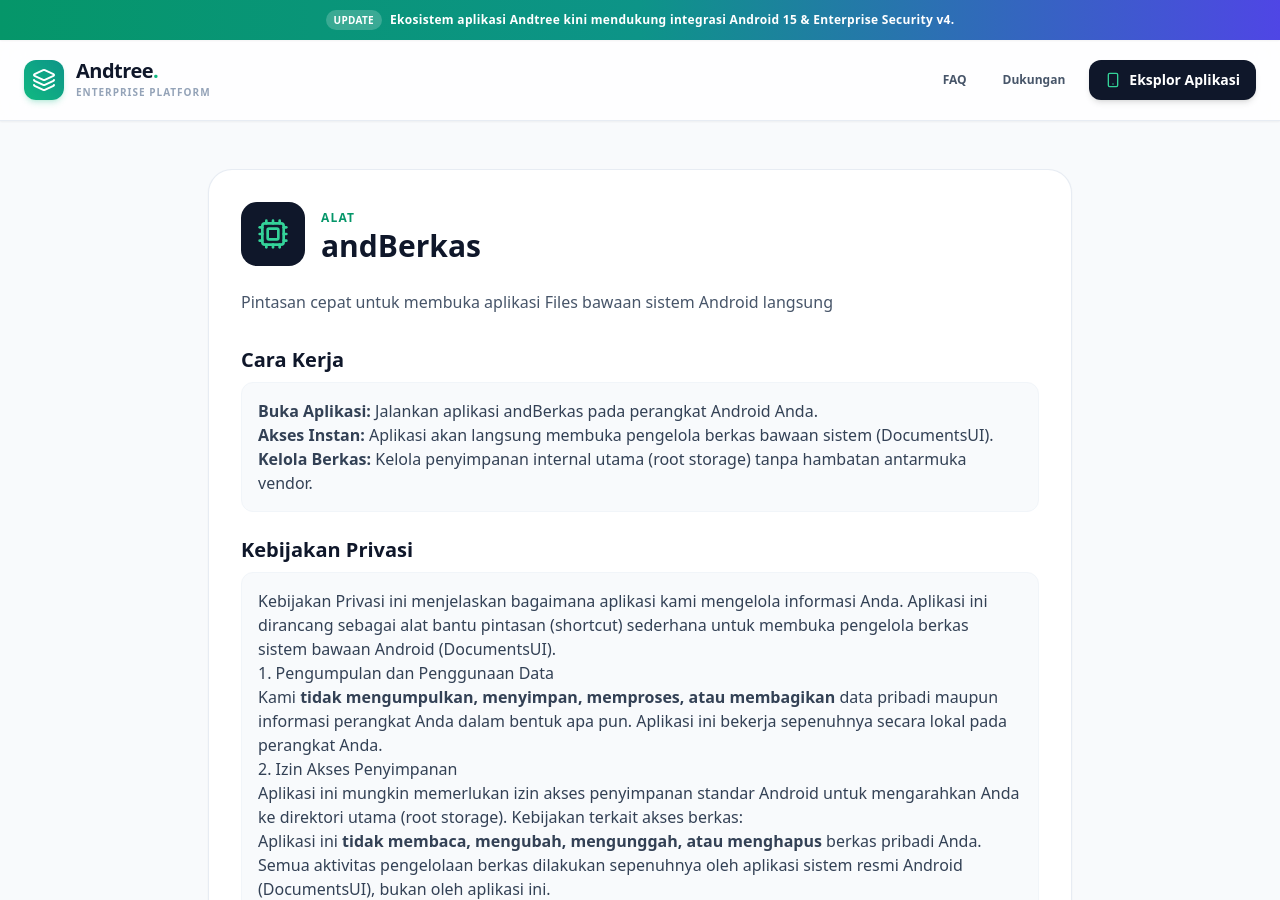
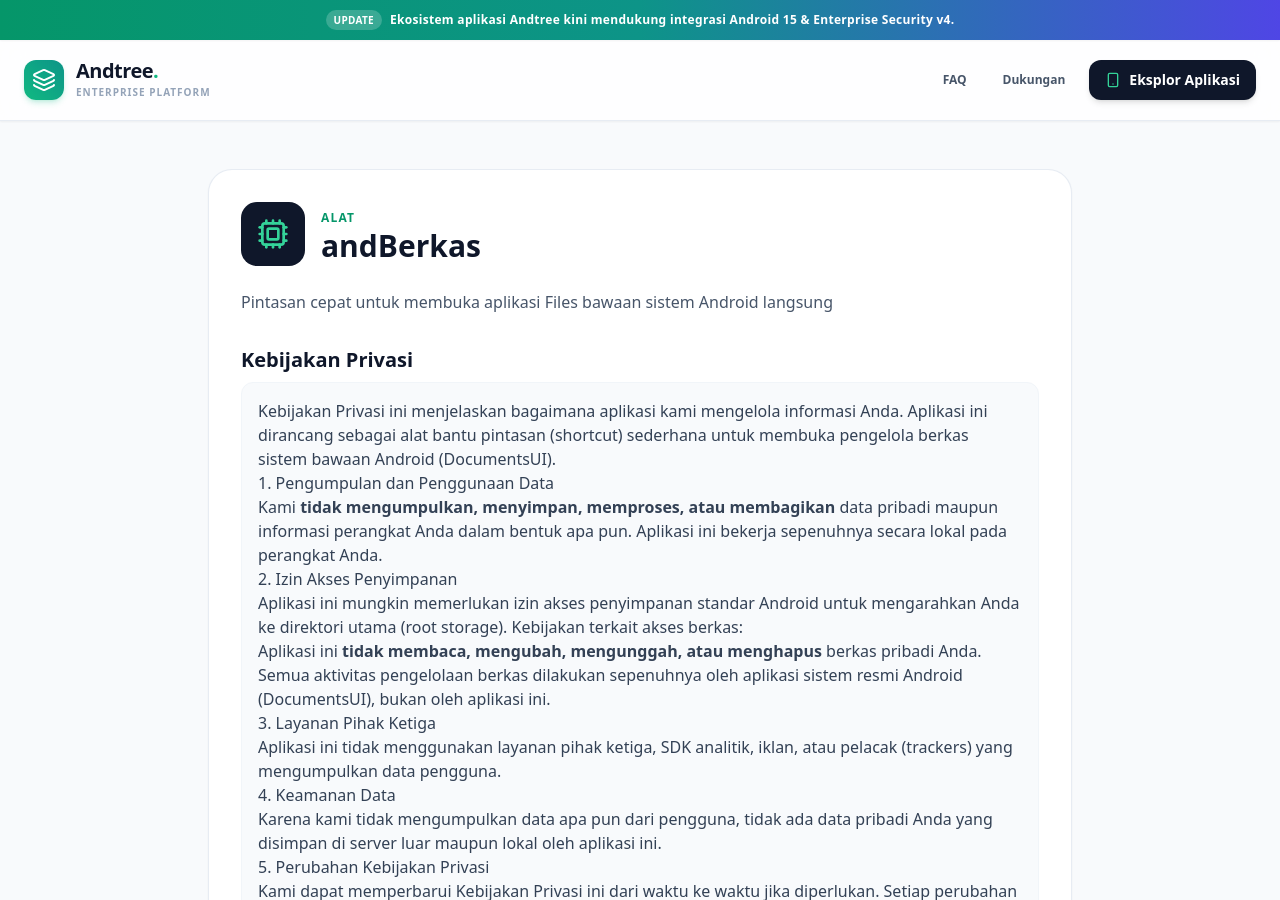
Before and after one commit to andtree-id/andtree-id.github.io, a Jekyll site: the page built from _apps/andBerkas.md, in a window 1280 px wide and 900 px high. Built offline with Jekyll 4.4.1, drawn with Linux system fonts in a browser that asks for light colours; nearby versions of some CDN libraries.

Commit message:
Update andBerkas.md

```diff
--- a/_apps/andBerkas.md
+++ b/_apps/andBerkas.md
@@ -8,11 +8,6 @@
 file_size: "11 MB"
 description: "Pintasan cepat untuk membuka aplikasi Files bawaan sistem Android langsung"
 playstore_url: "https://play.google.com/store/apps/details?id=id.andtree.berkas"
-
-how_it_works_detail: |
-  1. **Buka Aplikasi:** Jalankan aplikasi andBerkas pada perangkat Android Anda.
-  2. **Akses Instan:** Aplikasi akan langsung membuka pengelola berkas bawaan sistem (DocumentsUI).
-  3. **Kelola Berkas:** Kelola penyimpanan internal utama (root storage) tanpa hambatan antarmuka vendor.
 
 privacy_detail: |
   Kebijakan Privasi ini menjelaskan bagaimana aplikasi kami mengelola informasi Anda. Aplikasi ini dirancang sebagai alat bantu pintasan (shortcut) sederhana untuk membuka pengelola berkas sistem bawaan Android (DocumentsUI).
@@ -54,11 +49,6 @@
     <p class="text-slate-600 text-base mb-8">{{ page.description }}</p>
 
     <div class="prose max-w-none text-slate-700">
-      <h2 class="text-xl font-bold text-slate-900 mb-2">Cara Kerja</h2>
-      <div class="bg-slate-50 p-4 rounded-xl border border-slate-100 mb-6">
-        {{ page.how_it_works_detail | markdownify }}
-      </div>
-
       <h2 class="text-xl font-bold text-slate-900 mb-2">Kebijakan Privasi</h2>
       <div class="bg-slate-50 p-4 rounded-xl border border-slate-100 mb-6">
         {{ page.privacy_detail | markdownify }}
```
